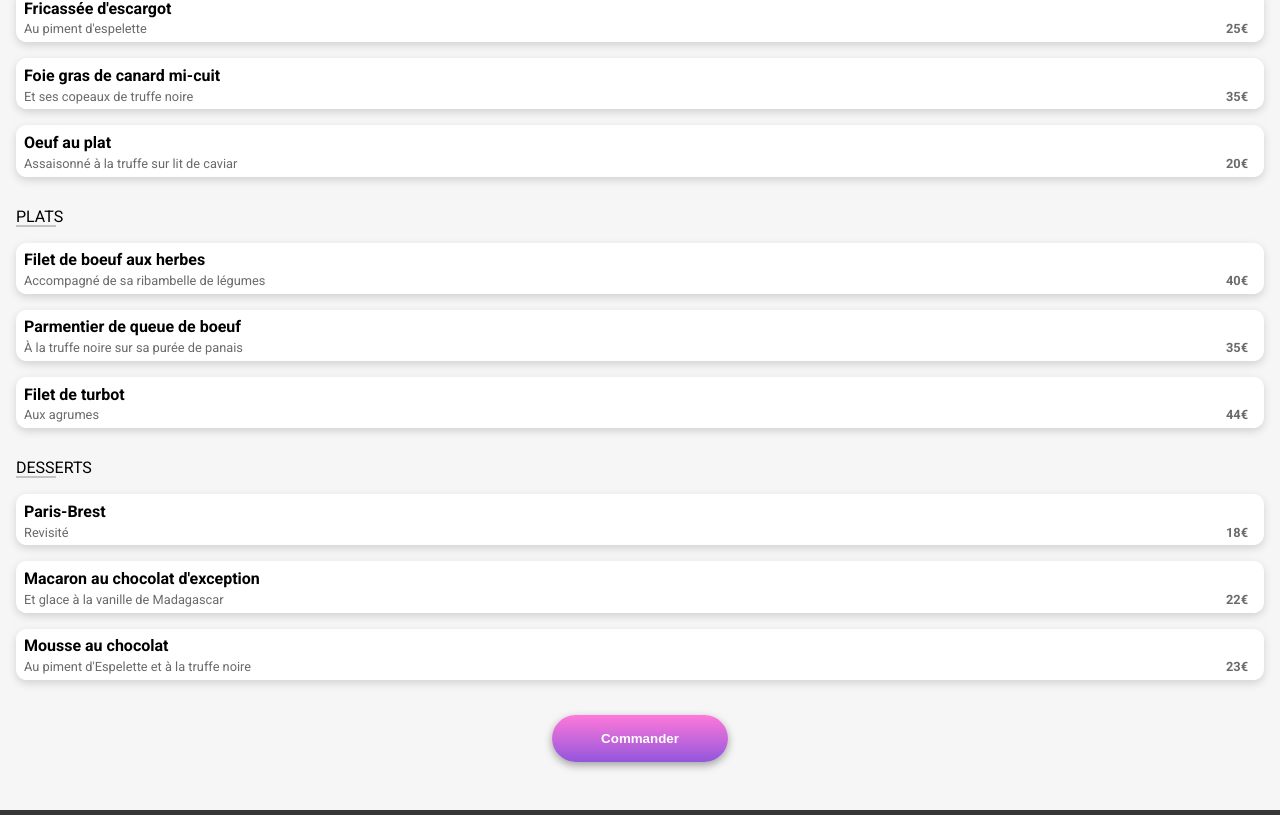
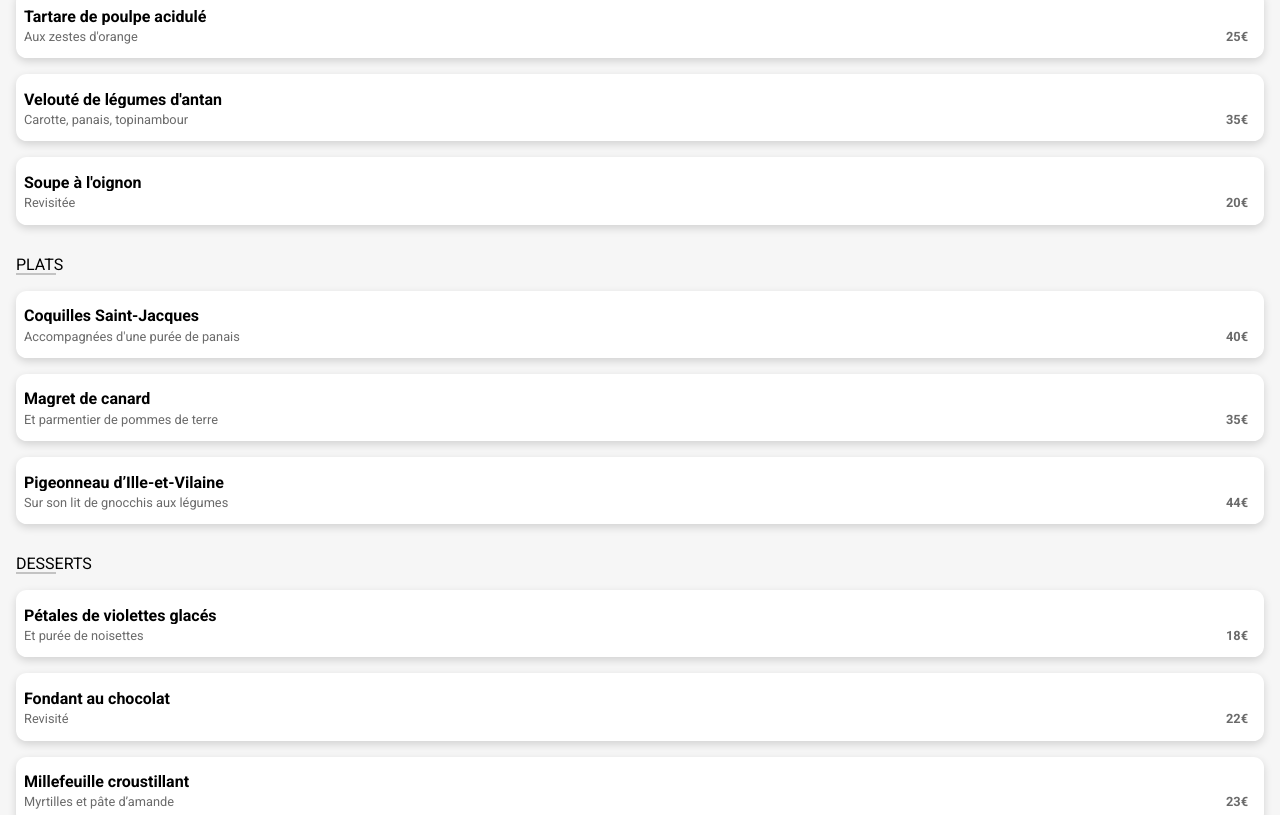
Before and after one commit to MathiasGenibrel/MathiasGenibrel_3_01032021, a website: page assets/content/pages/a-la-francaise.html in a window 1280 px wide. Shown: the part 374-1189 px from the top of the page. Drawn offline with Linux system fonts and the light colour scheme; a web font is replaced by a local one.

Commit message:
fix fix menu fix menu & text-overflow

```diff
--- a/assets/content/pages/a-la-francaise.html
+++ b/assets/content/pages/a-la-francaise.html
@@ -26,54 +26,54 @@
             <div class="menu__meal">
                 <h3 class="menu__meal__title">ENTRÉES</h3>
                 <label class="menu__meal__card" for="">
-                    <h4 class="menu__meal__card__title">Fricassée d'escargot</h4>
-                    <p class="menu__meal__card__subtitle">Au piment d'espelette</p>
+                    <h4 class="menu__meal__card__title">Tartare de poulpe acidulé</h4>
+                    <p class="menu__meal__card__subtitle">Aux zestes d'orange</p>
                     <p class="menu__meal__card__price">25€</p>
                 </label>
                 <label class="menu__meal__card" for="">
-                    <h4 class="menu__meal__card__title">Foie gras de canard mi-cuit</h4>
-                    <p class="menu__meal__card__subtitle">Et ses copeaux de truffe noire</p>
+                    <h4 class="menu__meal__card__title">Velouté de légumes d'antan</h4>
+                    <p class="menu__meal__card__subtitle">Carotte, panais, topinambour</p>
                     <p class="menu__meal__card__price">35€</p>
                 </label>
                 <label class="menu__meal__card" for="">
-                    <h4 class="menu__meal__card__title">Oeuf au plat</h4>
-                    <p class="menu__meal__card__subtitle">Assaisonné à la truffe sur lit de caviar</p>
+                    <h4 class="menu__meal__card__title">Soupe à l'oignon</h4>
+                    <p class="menu__meal__card__subtitle">Revisitée</p>
                     <p class="menu__meal__card__price">20€</p>
                 </label>
             </div>
             <div class="menu__meal">
                 <h3 class="menu__meal__title">PLATS</h3>
                 <label class="menu__meal__card" for="">
-                    <h4 class="menu__meal__card__title">Filet de boeuf aux herbes</h4>
-                    <p class="menu__meal__card__subtitle">Accompagné de sa ribambelle de légumes</p>
+                    <h4 class="menu__meal__card__title">Coquilles Saint-Jacques</h4>
+                    <p class="menu__meal__card__subtitle">Accompagnées d'une purée de panais</p>
                     <p class="menu__meal__card__price">40€</p>
                 </label>
                 <label class="menu__meal__card" for="">
-                    <h4 class="menu__meal__card__title">Parmentier de queue de boeuf</h4>
-                    <p class="menu__meal__card__subtitle">À la truffe noire sur sa purée de panais</p>
+                    <h4 class="menu__meal__card__title">Magret de canard</h4>
+                    <p class="menu__meal__card__subtitle">Et parmentier de pommes de terre</p>
                     <p class="menu__meal__card__price">35€</p>
                 </label>
                 <label class="menu__meal__card" for="">
-                    <h4 class="menu__meal__card__title">Filet de turbot</h4>
-                    <p class="menu__meal__card__subtitle">Aux agrumes</p>
+                    <h4 class="menu__meal__card__title">Pigeonneau d’Ille-et-Vilaine</h4>
+                    <p class="menu__meal__card__subtitle">Sur son lit de gnocchis aux légumes</p>
                     <p class="menu__meal__card__price">44€</p>
                 </label>
             </div>
             <div class="menu__meal">
                 <h3 class="menu__meal__title">DESSERTS</h3>
                 <label class="menu__meal__card" for="">
-                    <h4 class="menu__meal__card__title">Paris-Brest</h4>
-                    <p class="menu__meal__card__subtitle">Revisité</p>
+                    <h4 class="menu__meal__card__title">Pétales de violettes glacés</h4>
+                    <p class="menu__meal__card__subtitle">Et purée de noisettes</p>
                     <p class="menu__meal__card__price">18€</p>
                 </label>
                 <label class="menu__meal__card" for="">
-                    <h4 class="menu__meal__card__title">Macaron au chocolat d'exception </h4>
-                    <p class="menu__meal__card__subtitle">Et glace à la vanille de Madagascar</p>
+                    <h4 class="menu__meal__card__title">Fondant au chocolat</h4>
+                    <p class="menu__meal__card__subtitle">Revisité</p>
                     <p class="menu__meal__card__price">22€</p>
                 </label>
                 <label class="menu__meal__card" for="">
-                    <h4 class="menu__meal__card__title">Mousse au chocolat </h4>
-                    <p class="menu__meal__card__subtitle">Au piment d'Espelette et à la truffe noire</p>
+                    <h4 class="menu__meal__card__title">Millefeuille croustillant</h4>
+                    <p class="menu__meal__card__subtitle">Myrtilles et pâte d’amande</p>
                     <p class="menu__meal__card__price">23€</p>
                 </label>
             </div>
--- a/assets/sass/main.scss
+++ b/assets/sass/main.scss
@@ -1,5 +1,6 @@
 @import "./base/reset.scss";
 @import "./base/typography.scss";
+@import "./utils/mixins.scss";
 
 body {
     text-align: center;
@@ -202,24 +203,26 @@ body {
             border-radius: calc(#{$size-text} / 1.5);
             box-shadow: 0 .2rem .5rem 0 rgba($color: #000000, $alpha: .15);
             width: 100%;
-            line-height: 0;
             display: grid;
             justify-items: stretch;
-            grid-template-columns: 87% 1fr;
+            grid-template-columns: 80% 1fr;
             grid-template-rows: 1fr 1fr;
             text-align: left;
             &__title {
                 margin: calc(#{$size-text} * 1.1) 0 0 0;
                 padding-left: calc(#{$size-text} * .5);
                 font-weight: 600;
+                @include text-overflow-restaurant();
             }
             &__subtitle {
                 grid-column: 1 / 1;
                 padding-left: calc(#{$size-text} * .5);
-                text-overflow: ellipsis;
+                margin-top: calc(#{$size-text} * .4);
+                @include text-overflow-restaurant();
             }
             &__price {
                 text-align: right;
+                margin-top: calc(#{$size-text} * .4);
                 padding-right: $size-text;
             }
         }
--- /dev/null
+++ b/assets/sass/utils/mixins.scss
@@ -0,0 +1,5 @@
+@mixin text-overflow-restaurant {
+    white-space: nowrap;
+    overflow: hidden;
+    text-overflow: ellipsis;
+}
```
Also changed, not shown: assets/content/pages/la-note-enchantee.html (+23 -18 lines), assets/content/pages/la-palette-du-gout.html (+2 -2 lines), assets/content/pages/le-delice-des-sens.html (+18 -18 lines), assets/css/styles.css, 1 other file.
